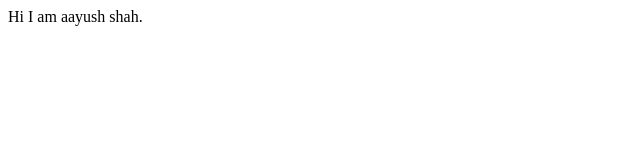
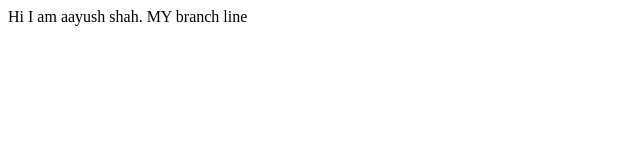
Before and after one commit to 003ash/sample, a plain HTML site: page index.html in a window 1280 px wide. Shown: the whole page, without its empty margins (0-640 px from the left). Drawn offline with Linux system fonts and the light colour scheme.

Commit message:
branch update

```diff
--- a/index.html
+++ b/index.html
@@ -3,5 +3,6 @@
     </head>
     <body>
         Hi I am aayush shah.
+        MY branch line
     </body>
 </html>
```
Also changed, not shown: dontadd.txt (added), mybranch.html (added).
